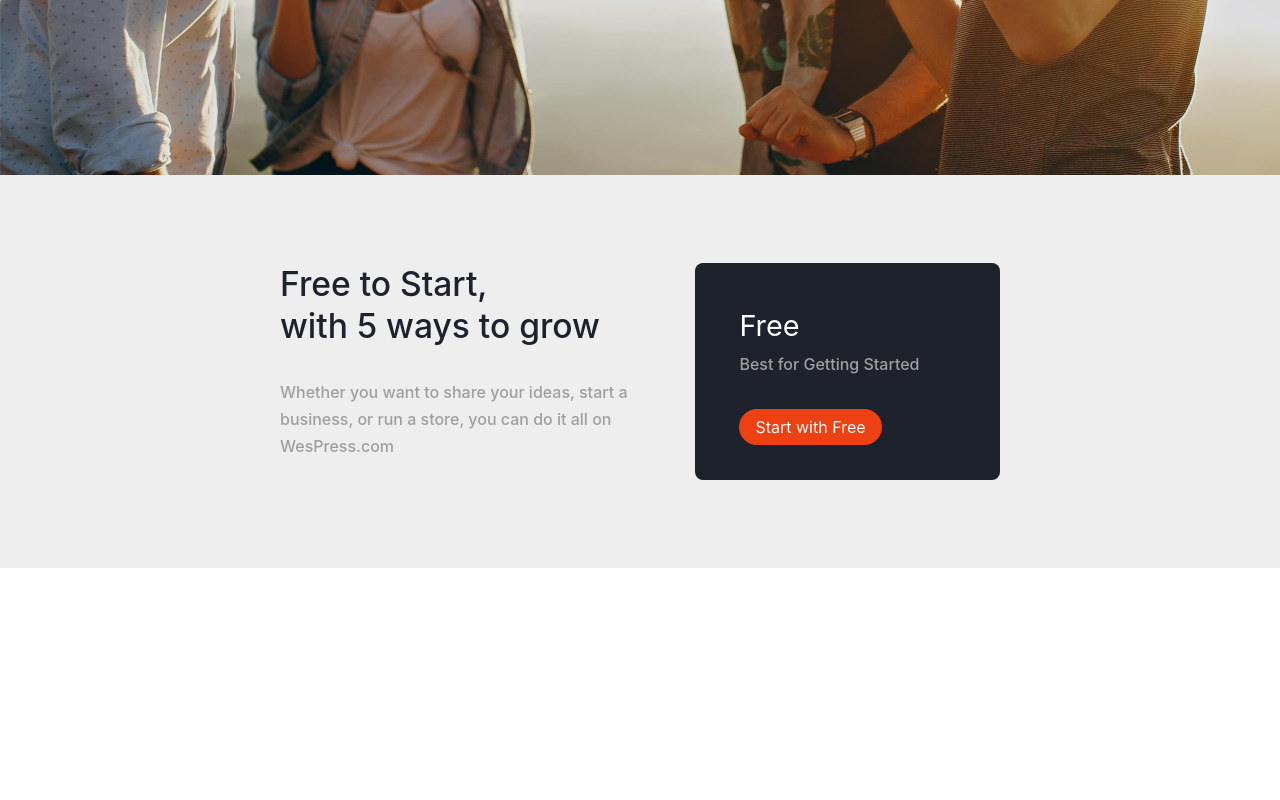
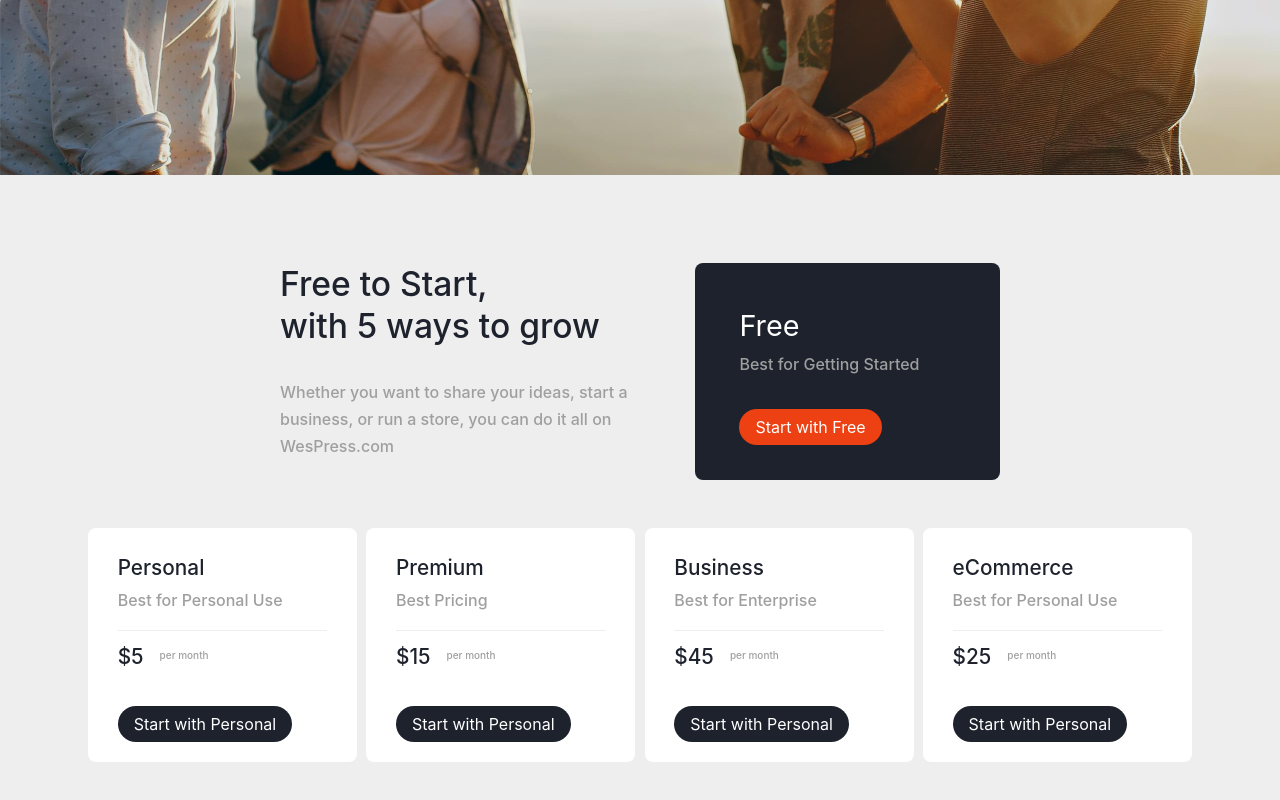
Before and after one commit to albertleka/wes.github.io, a plain HTML site: page index.html in a window 1280 px wide. Shown: the part 545-1345 px from the top of the page. Before the commit the page ends 1113 px from the top, so only its background shows below. Drawn offline with Linux system fonts and the light colour scheme.

Commit message:
Pricing table added

```diff
--- a/index.html
+++ b/index.html
@@ -47,6 +47,48 @@
 				<a href="#start-with-free" class="start__free-cta__button">Start with Free</a>
 			</div>
 		</div>
+		<div class="pricing">
+			<div class="pricing__content">
+				<div class="pricing__tiles">
+					<div class="pricing__tile">
+						<h4 class="pricing__tile-title">Personal</h4>
+						<p class="pricing__tile-desc">Best for Personal Use</p>
+						<div class="pricing__tile-price">
+							<h5 class="pricing__tile-price__value">$5</h5>
+							<p class="pricing__tile-price__label">per month</p>
+						</div>
+						<a href="#start-personal" class="pricing__tile-cta">Start with Personal</a>
+					</div>
+					<div class="pricing__tile">
+						<h4 class="pricing__tile-title">Premium</h4>
+						<p class="pricing__tile-desc">Best Pricing</p>
+						<div class="pricing__tile-price">
+							<h5 class="pricing__tile-price__value">$15</h5>
+							<p class="pricing__tile-price__label">per month</p>
+						</div>
+						<a href="#start-personal" class="pricing__tile-cta">Start with Personal</a>
+					</div>
+					<div class="pricing__tile">
+						<h4 class="pricing__tile-title">Business</h4>
+						<p class="pricing__tile-desc">Best for Enterprise</p>
+						<div class="pricing__tile-price">
+							<h5 class="pricing__tile-price__value">$45</h5>
+							<p class="pricing__tile-price__label">per month</p>
+						</div>
+						<a href="#start-personal" class="pricing__tile-cta">Start with Personal</a>
+					</div>
+					<div class="pricing__tile">
+						<h4 class="pricing__tile-title">eCommerce</h4>
+						<p class="pricing__tile-desc">Best for Personal Use</p>
+						<div class="pricing__tile-price">
+							<h5 class="pricing__tile-price__value">$25</h5>
+							<p class="pricing__tile-price__label">per month</p>
+						</div>
+						<a href="#start-personal" class="pricing__tile-cta">Start with Personal</a>
+					</div>
+				</div>
+			</div>
+		</div>
 	</div>
 </body>
 </html>
--- a/style/scss/style.scss
+++ b/style/scss/style.scss
@@ -148,6 +148,7 @@ a.header__button{
     @include poly-fluid-sizing("padding",($xs: $base5, $lg: $base12, $xxxl: $base12));
     background-color: $gray;
     margin-top: -3px;
+
 }
 
 .start__free{
@@ -194,8 +195,8 @@ a.header__button{
 
 .start__free-cta__title{
     margin-bottom: $base1;
+    @include poly-fluid-sizing("font-size",($xs: $base3, $xl: $base4, $xxxl: $base4));
     font-family: $primary;
-    @include poly-fluid-sizing("font-size",($xs: $base3, $xl: $base4, $xxxl: $base4));
     font-weight: $regular;
     color: $white;
     line-height: 1.25;
@@ -221,3 +222,89 @@ a.header__button{
         color: $black;
     }
 }
+
+
+.pricing{
+    display: flex;
+    margin-top: $base6;
+    align-self: center;
+    flex-direction: row;
+    justify-content: space-between;
+}
+
+.pricing__content{
+    margin-left: auto;
+    margin-right: auto;
+    width: 1440px;
+    height: auto;
+}
+
+.pricing__tiles{
+    display: flex;
+    flex-direction: row;
+    justify-content: space-between;
+}
+
+.pricing__tile{
+    width: 19%;
+    border-radius: $base1;
+    background-color: $white;
+    @include poly-fluid-sizing("padding",($xs: $base2, $lg: $base4, $xxxl: $base4));
+}
+
+.pricing__tile-title{
+    @include poly-fluid-sizing("font-size",($xs: $base2, $xl: $base3, $xxxl: $base3));
+    font-family: $primary;
+    font-weight: $medium;
+    color: $black;
+    margin-bottom: $base1;
+}
+
+.pricing__tile-desc{
+    font-family: $secondary;
+    font-weight: $base2;
+    color: $dark-gray;
+    font-weight: $medium;
+    line-height: 1.7;
+    margin-bottom: $base2;
+    padding-bottom: $base2;
+    border-bottom: 1px solid $gray;
+}
+
+.pricing__tile-price{
+    display: flex;
+    flex-direction: row;
+    align-items: start;
+    margin-bottom: $base6;
+}
+
+.pricing__tile-price__value{
+    @include poly-fluid-sizing("font-size",($xs: $base2, $xl: $base3, $xxxl: $base3));
+    font-family: $primary;
+    font-weight: $medium;
+    color: $black;
+    margin-right: $base1;
+}
+
+.pricing__tile-price__label{
+    font-family: $secondary;
+    font-size: $base1+2;
+    color: $dark-gray;
+    font-weight: $medium;
+    line-height: 1.7;
+    margin-left: $base1;
+}
+
+a.pricing__tile-cta{
+    font-family: $primary;
+    text-decoration: none;
+    color: white !important;
+    background-color: $black;
+    padding: $base1 $base2 $base1 $base2;
+    border-radius: 50px;
+    margin-bottom: $base2;
+
+    &:hover{
+        background-color: $orange;
+    }
+}
```
Also changed, not shown: style/css/style.css, 1 other file.
